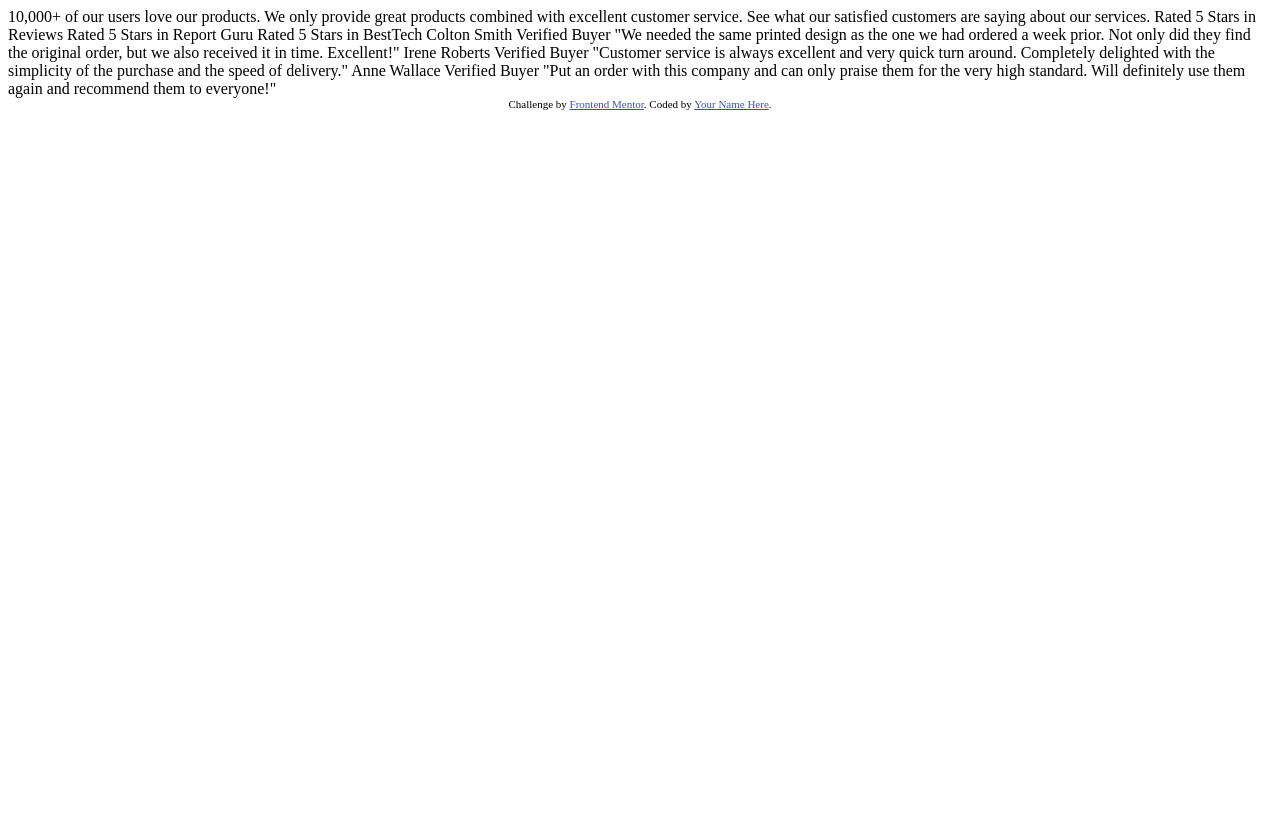
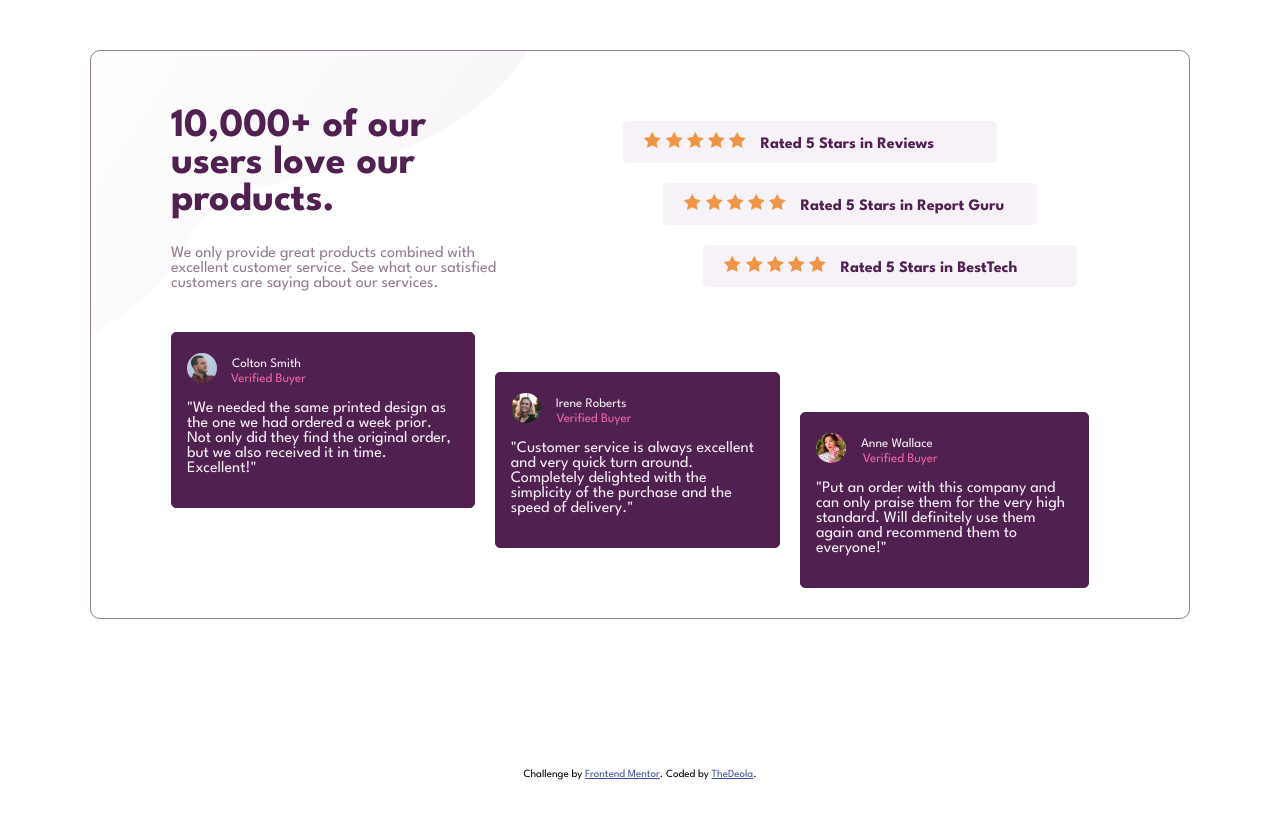
Before and after one commit to TheDeola/social-proof-section-master, a plain HTML site: page index.html in a window 1280 px wide. Drawn offline with Linux system fonts and the light colour scheme.

Commit message:
commit code

```diff
--- a/index.html
+++ b/index.html
@@ -14,48 +14,92 @@
     <link rel="stylesheet" href="style.css">
     <title>Frontend Mentor | Social proof section</title>
 
-    <!-- Feel free to remove these styles or customise in your own stylesheet 👍 -->
-    <style>
-      .attribution {
-        font-size: 11px;
-        text-align: center;
-      }
-      .attribution a {
-        color: hsl(228, 45%, 44%);
-      }
-    </style>
   </head>
   <body>
-    10,000+ of our users love our products.
 
-    We only provide great products combined with excellent customer service.
-    See what our satisfied customers are saying about our services.
+    <main>
+      <div class="header">
+        <div class="left">
+          <h1>10,000+ of our users love our products.</h1>
+          <p>We only provide great products combined with excellent customer service.
+          See what our satisfied customers are saying about our services.</p>
+        </div>
+        <div class="right">
+          <div class="rev1 ratings">
+            <img src="/images/icon-star.svg" alt="star">
+            <img src="/images/icon-star.svg" alt="star">
+            <img src="/images/icon-star.svg" alt="star">
+            <img src="/images/icon-star.svg" alt="star">
+            <img src="/images/icon-star.svg" alt="star">
+            <span>Rated 5 Stars in Reviews</span>
+          </div>
+          <div class="rev2 ratings">
+            <img src="/images/icon-star.svg" alt="star">
+            <img src="/images/icon-star.svg" alt="star">
+            <img src="/images/icon-star.svg" alt="star">
+            <img src="/images/icon-star.svg" alt="star">
+            <img src="/images/icon-star.svg" alt="star">
+            <span>Rated 5 Stars in Report Guru</span>
+          </div>
+          <div class="rev3 ratings">
+            <img src="/images/icon-star.svg" alt="star">
+            <img src="/images/icon-star.svg" alt="star">
+            <img src="/images/icon-star.svg" alt="star">
+            <img src="/images/icon-star.svg" alt="star">
+            <img src="/images/icon-star.svg" alt="star">
+            <span>Rated 5 Stars in BestTech</span>
+          </div>
+        </div>
+      </div>
 
-    Rated 5 Stars in Reviews
-    Rated 5 Stars in Report Guru
-    Rated 5 Stars in BestTech
+      <div class="section">
+        <div class="box1 boxes">
+          <div class="comments">
+            <img src="/images/image-colton.jpg" alt="Colton">
+            <span>Colton Smith </span><br>
+            <span class="buyer">Verified Buyer</span>
+          </div>
+          <div>
+            <p>"We needed the same printed design as the one we had ordered a week prior.
+              Not only did they find the original order, but we also received it in time.
+              Excellent!"
+            </p>
+          </div>
+        </div>
+        <div class="box2 boxes">
+          <div class="comments">
+            <img src="/images/image-irene.jpg" alt="Irene">
+            <span>Irene Roberts</span><br>
+            <span class="buyer">Verified Buyer</span>
+          </div>
+          <div>
+            <p>"Customer service is always excellent and very quick turn around. Completely
+              delighted with the simplicity of the purchase and the speed of delivery."
+            </p>
+          </div>
+        </div>
+        <div class="box3 boxes">
+          <div class="comments">
+            <img src="/images/image-anne.jpg" alt="Anne">
+            <span>Anne Wallace</span><br>
+            <span class="buyer">Verified Buyer</span>
+          </div>
+          <div>
+            <p>"Put an order with this company and can only praise them for the very high
+              standard. Will definitely use them again and recommend them to everyone!"
+            </p>
+          </div>
+        </div>
+      </div>
+    </main>
 
-    Colton Smith
-    Verified Buyer
-    "We needed the same printed design as the one we had ordered a week prior.
-    Not only did they find the original order, but we also received it in time.
-    Excellent!"
+    <footer>
+      <div class="attribution">
+        Challenge by
+        <a href="https://www.frontendmentor.io?ref=challenge" target="_blank"
+          >Frontend Mentor</a>. Coded by <a href="https://github.com/TheDeola">TheDeola</a>.
+      </div>
+    </footer>
 
-    Irene Roberts
-    Verified Buyer
-    "Customer service is always excellent and very quick turn around. Completely
-    delighted with the simplicity of the purchase and the speed of delivery."
-
-    Anne Wallace
-    Verified Buyer
-    "Put an order with this company and can only praise them for the very high
-    standard. Will definitely use them again and recommend them to everyone!"
-
-    <div class="attribution">
-      Challenge by
-      <a href="https://www.frontendmentor.io?ref=challenge" target="_blank"
-        >Frontend Mentor</a
-      >. Coded by <a href="#">Your Name Here</a>.
-    </div>
   </body>
 </html>
--- a/style.css
+++ b/style.css
@@ -0,0 +1,147 @@
+@import url('https://fonts.googleapis.com/css2?family=League+Spartan:wght@400;500;700&display=swap');
+
+* {
+    box-sizing: border-box;
+}
+html, body {
+    width: 100%;
+    height: 100%;
+    margin: 0 auto;
+    font-family: 'League Spartan', sans-serif;
+}
+main {
+    background: url(/images/bg-pattern-top-desktop.svg) right 50vw bottom 30vh no-repeat,
+                url(/images/bg-pattern-bottom-desktop.svg) 50vw 50vh no-repeat;
+    max-width: 1100px;
+    margin: 50px auto;
+    border: .2px solid hsl(303, 10%, 53%);
+    border-radius: 10px;
+    padding: 30px 40px;
+}
+.header {
+    display: flex;
+    color: hsl(303, 10%, 53%);
+    padding-left: 20px;
+    padding-right: 20px;
+}
+.left {
+    width: 35%;
+    margin-left: 20px;
+}
+.left h1 {
+    font-size: 40px;
+    color: hsl(300, 43%, 22%);
+}
+.right {
+    display: block;
+    padding-left: 20px;
+    font-weight:bolder;
+    margin-top: 40px;
+    margin-left: 90px;
+}
+.right .ratings {
+    border: .5px solid hsl(300, 24%, 96%);
+    border-radius: 5px;
+    width: 90%;
+    padding: 10px 20px;
+    color: hsl(300, 43%, 22%);
+    background-color: hsl(300, 24%, 96%);
+    margin-bottom: 20px;
+}
+.rev2 {
+    margin-left: 40px;
+}
+.rev3 {
+    margin-left: 80px;
+}
+.ratings span {
+    padding-left: 10px;
+}
+.section {
+    display: flex;
+    margin-top: 25px;
+    margin-left: 40px;
+    margin-right: 40px;
+}
+.boxes {
+    border: .5px solid hsl(300, 43%, 22%);
+    border-radius: 5px;
+    margin-right: 20px;
+    padding: 15px;
+    height: 50%;
+    background: hsl(300, 43%, 22%);
+    color: hsl(300, 24%, 96%);
+}
+.boxes img[src] {
+    width: 30px;
+    height: 30px;
+    border-radius: 50%;
+    margin-top: 5px;
+    margin-right: 5px ;
+}
+.comments {
+    display: flex;
+}
+.comments span {
+    margin-top: 10px;
+    padding-left: 10px;
+    font-size: small;
+}
+.comments .buyer {
+    padding-top: 15px;
+    margin-left: -80px;
+}
+.box2 {
+    margin-top: 40px;
+}
+.box3 {
+    margin-top: 80px;
+}
+.buyer {
+    color: hsl(333, 80%, 67%);
+}
+footer {
+    padding-top: 100px;
+}
+.attribution {
+    font-size: 11px;
+    text-align: center;
+}
+.attribution a {
+    color: hsl(228, 45%, 44%);
+}
+
+/* Responsiveness Starts Here */
+
+@media (max-width: 900px) {
+    body {
+        margin: auto;
+    }
+    main {
+        width: 375px;
+        text-align: center;
+        margin: 0 auto;
+        padding: 0;
+    }
+    .header {
+        display: block;
+    }
+    .left {
+        display: inline;
+    }
+    .section {
+        display: block;
+    }
+    .boxes {
+        margin: 10px 0;
+        font-size: small;
+        width: 100%;
+    }
+    .right {
+        display: inline;
+    }
+    .ratings {
+        margin: 0 auto;
+        padding: auto;
+    }
+}
```
Also changed, not shown: 2 other files.
